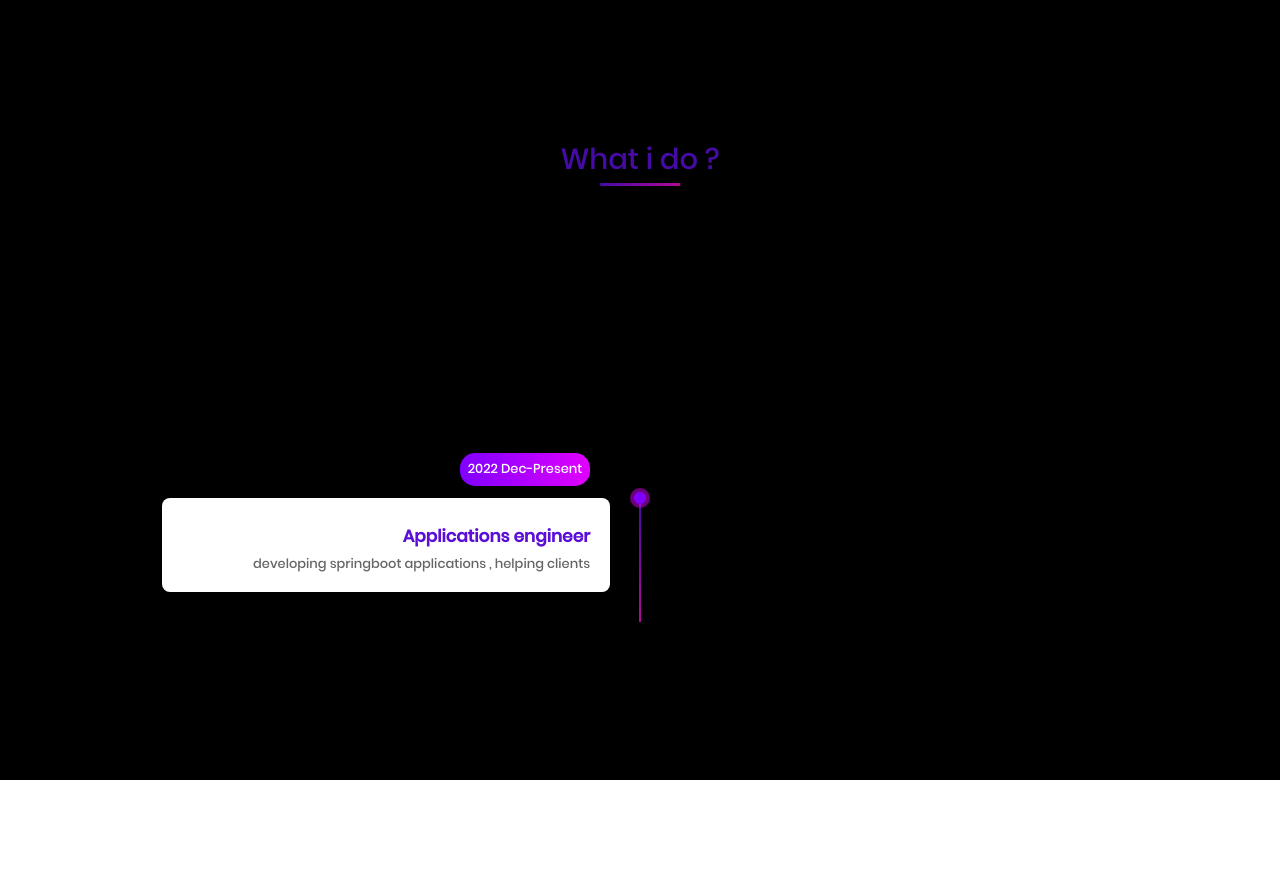
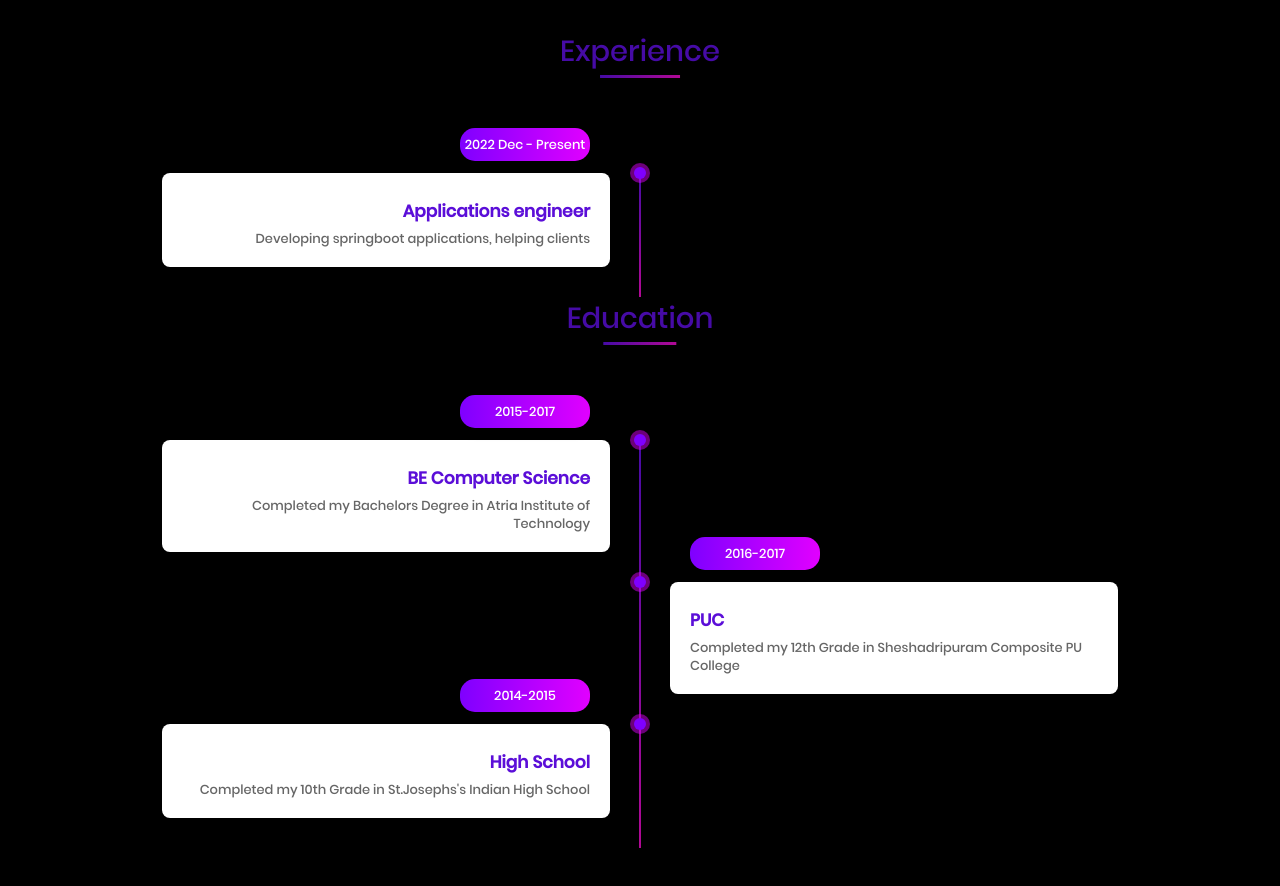
Before and after one commit to itsNitish247/portfolio, a React (Create React App) app: page / in a window 1280 px wide. Shown: the part 1660-2546 px from the top of the page. Before the commit the page ends 2440 px from the top, so only its background shows below. Built offline with nearby package versions, Linux system fonts and the light colour scheme; a web font is replaced by a local one.

Commit message:
added career page and removed experience

```diff
--- a/src/components/layout.jsx
+++ b/src/components/layout.jsx
@@ -3,7 +3,8 @@ import Navbar from './navbar'
 import Home from '../pages/home'
 import '../styles/layout.css'
 import AboutMe from '../pages/aboutMe'
-import Experience from '../pages/experience'
+
+import Career from '../pages/career'
 
 
 function Layout() {
@@ -12,7 +13,7 @@ function Layout() {
       <div className='nav_placement'><Navbar /></div>
       <div className='home_placement'><Home /></div>
       <div className="aboutMe_placement"><AboutMe /></div>
-      <div className="experience_placement"><Experience /></div>
+      <div className="career_placement"><Career /></div>
     </div>
   )
 }
--- a/src/components/navbar.jsx
+++ b/src/components/navbar.jsx
@@ -29,10 +29,7 @@ function Navbar() {
           <li>
             <Link to="/About me">About Me</Link>
           </li>
-          <li>
-            <Link to="/Experience">Experience</Link>
-          </li>
-          <li>
+           <li>
             <Link to="/Careers">Careers</Link>
           </li>
           <li>
--- a/src/pages/career.jsx
+++ b/src/pages/career.jsx
@@ -1,11 +1,50 @@
-import React from 'react'
+import React from 'react';
+import '../styles/career.css';
 
 function Career() {
   return (
-    <div>
+    <div className="main">
+      <h3 className="head">Experience</h3>
+      <div className="container-experience">
+        <ul>
+          <li>
+            <h3 className="heading">Applications engineer</h3>
+            <p>Developing springboot applications, helping clients</p>
+            <span className="date">2022 Dec - Present</span>
+            <span className="circle"></span>
+          </li>
+        </ul>
+      </div>
 
+      {/* Education section with the same classes */}
+      <h3 className="head">Education</h3>
+      <div className="container-education">
+        <ul>
+
+          <li>
+            <h3 className="heading">BE Computer Science</h3>
+            <p>Completed my  Bachelors Degree in Atria Institute of Technology</p>
+            <span className="date">2015-2017</span>
+            <span className="circle"></span>
+          </li>
+
+          <li>
+            <h3 className="heading">PUC</h3>
+            <p>Completed my  12th Grade in Sheshadripuram Composite PU College</p>
+            <span className="date">2016-2017</span>
+            <span className="circle"></span>
+          </li>
+          <li>
+            <h3 className="heading">High School</h3>
+            <p>Completed my  10th Grade in St.Josephs's Indian High School</p>
+            <span className="date">2014-2015</span>
+            <span className="circle"></span>
+          </li>
+
+        </ul>
+      </div>
     </div>
-  )
+  );
 }
 
-export default Career
+export default Career;
--- a/src/pages/experience.jsx
+++ /dev/null
@@ -1,28 +0,0 @@
-import React from 'react'
-import '../styles/experience.css'
-
-function Experience() {
-  return (
-    <div className="main">
-    <h3 className="head">What i <span className='do'>do ?</span></h3>
-    <div className="container">
-      <ul>
-        <li>
-          <h3 className="heading">Applications engineer</h3>
-          <p>
-          developing springboot applications , helping clients
-          </p>
-
-          <span className="date">2022 Dec-Present</span>
-          <span className="circle"></span>
-        </li>
-        </ul>
-    </div>
-  </div>
-);
-}
-
-
-
-
-export default Experience
--- a/src/styles/aboutMe.css
+++ b/src/styles/aboutMe.css
@@ -6,6 +6,10 @@
     align-items: top;
 }
 
+@font-face {
+	font-family: Poppins;
+	src: url(../assets//fonts/FontsFree-Net-Poppins-Medium.ttf);
+}
 
 /* iamge container */
 .image_container{
--- a/src/styles/experience.css
+++ b/src/styles/career.css
@@ -4,10 +4,12 @@
 	box-sizing: border-box;
 	font-family: Poppins;
 }
+
 @font-face {
 	font-family: Poppins;
 	src: url(../assets//fonts/FontsFree-Net-Poppins-Medium.ttf);
 }
+
 .main {
 	width: 100%;
 	height: 100%;
@@ -34,18 +36,19 @@
 	background-image: linear-gradient(to right, rgba(91, 14, 216, 0.767), rgba(238, 12, 200, 0.747));
 }
 
-/* Container Css Start  */
-.container {
+/* Container Experience CSS Start  */
+.container-experience, .container-education {
 	width: 70%;
 	height: auto;
 	margin: auto 0;
 	position: relative;
 }
-.container ul {
+
+.container-experience ul, .container-education ul {
 	list-style: none;
 }
 
-.container ul::after {
+.container-experience ul::after, .container-education ul::after {
 	content: " ";
 	position: absolute;
 	width: 2px;
@@ -55,7 +58,8 @@
 	transform: translateX(-50%);
 	background-image: linear-gradient(to bottom, rgba(91, 14, 216, 0.767), rgba(238, 12, 200, 0.747));
 }
-.container ul li {
+
+.container-experience ul li, .container-education ul li {
 	width: 50%;
 	height: auto;
 	padding: 15px 20px;
@@ -66,10 +70,12 @@
 	margin-bottom: 30px;
 	z-index: 99;
 }
-.container ul li:nth-child(4) {
+
+.container-experience ul li:nth-child(4), .container-education ul li:nth-child(4) {
 	margin-bottom: 0;
 }
-.container ul li .circle {
+
+.container-experience ul li .circle, .container-education ul li .circle {
 	position: absolute;
 	width: 20px;
 	height: 20px;
@@ -79,26 +85,30 @@
 	display: grid;
 	place-items: center;
 }
-.circle::after{
+
+.circle::after {
 	content: ' ';
 	width: 12px;
 	height: 12px;
 	background-color: #7f00ff;
 	border-radius: 50%;
 }
+
 ul li:nth-child(odd) .circle {
 	transform: translate(50%, -50%);
 	right: -30px;
 }
+
 ul li:nth-child(even) .circle {
 	transform: translate(-50%, -50%);
 	left: -30px;
 }
+
 ul li .date {
 	position: absolute;
 	width: 130px;
 	height: 33px;
-	background-image: linear-gradient(to right,#7f00ff,#e100ff);
+	background-image: linear-gradient(to right, #7f00ff, #e100ff);
 	border-radius: 15px;
 	top: -45px;
 	display: grid;
@@ -107,30 +117,36 @@ ul li .date {
 	font-size: 13px;
 	box-shadow: 1px 2px 12px rgba(0, 0, 0, 0.318);
 }
-.container ul li:nth-child(odd) {
+
+.container-experience ul li:nth-child(odd), .container-education ul li:nth-child(odd) {
 	float: left;
 	clear: right;
 	text-align: right;
 	transform: translateX(-30px);
 }
+
 ul li:nth-child(odd) .date {
 	right: 20px;
 }
-.container ul li:nth-child(even) {
+
+.container-experience ul li:nth-child(even), .container-education ul li:nth-child(even) {
 	float: right;
 	clear: left;
 	transform: translateX(30px);
 }
+
 ul li .heading {
 	font-size: 17px;
 	color: rgb(91, 14, 216);
 }
+
 ul li p {
 	font-size: 13px;
 	color: #666;
 	line-height: 18px;
 	margin: 6px 0 4px 0;
 }
+
 ul li a {
 	font-size: 13px;
 	text-decoration: none;
@@ -138,51 +154,50 @@ ul li a {
 	transition: all 0.3s ease;
 }
 
-
 @media only screen and (min-width:798px) and (max-width: 1100px) {
-	.container{
+	.container-experience, .container-education {
 		width: 80%;
 	}
 }
 
 @media only screen and (max-width: 798px) {
-	.container{
+	.container-experience, .container-education {
 		width: 70%;
 		transform: translateX(20px);
 	}
-	.container ul::after{
+	.container-experience ul::after, .container-education ul::after {
 		left: -40px;
 	}
-	.container ul li {
+	.container-experience ul li, .container-education ul li {
 		width: 100%;
 		float: none;
 		clear: none;
 		margin-bottom: 80px;
 	}
-	.container ul li .circle{
+	.container-experience ul li .circle, .container-education ul li .circle {
 		left: -40px;
 		transform: translate(-50%, -50%);
 	}
-	.container ul li .date{
+	.container-experience ul li .date, .container-education ul li .date {
 		left: 20px;
 	}
-	.container ul li:nth-child(odd) {
+	.container-experience ul li:nth-child(odd), .container-education ul li:nth-child(odd) {
 		transform: translateX(0px);
 		text-align: left;
 	}
-	.container ul li:nth-child(even) {
+	.container-experience ul li:nth-child(even), .container-education ul li:nth-child(even) {
 		transform: translateX(0px);
 	}
 }
 
 @media only screen and (max-width: 550px) {
-	.container{
+	.container-experience, .container-education {
 		width: 80%;
 	}
-	.container ul::after{
+	.container-experience ul::after, .container-education ul::after {
 		left: -20px;
 	}
-	.container ul li .circle{
+	.container-experience ul li .circle, .container-education ul li .circle {
 		left: -20px;
 	}
 }
--- a/src/styles/home.css
+++ b/src/styles/home.css
@@ -7,15 +7,17 @@
    align-items: center;
 }
 
+@font-face {
+	font-family: Poppins;
+	src: url(../assets//fonts/FontsFree-Net-Poppins-Medium.ttf);
+}
 .intro{
    color: aliceblue;
-   font-family: 'Poppins', sans-serif;
-
 }
 
 .profession{
    color: aliceblue;
-   font-family: 'Poppins', sans-serif;
+
 }
 
 
--- a/src/styles/layout.css
+++ b/src/styles/layout.css
@@ -5,6 +5,10 @@
    overflow-x: hidden;
 }
 
+@font-face {
+	font-family: Poppins;
+	src: url(../assets//fonts/FontsFree-Net-Poppins-Medium.ttf);
+}
 .home_placement{
    height: 100vh;
    width: 100vw;
@@ -15,7 +19,7 @@
    width: 100vw;
 }
 
-.experience_placement{
-   height: 100vh;
+.career_placement{
+   height: auto;
    width: 100vw;
 }
--- a/src/styles/navbar.css
+++ b/src/styles/navbar.css
@@ -8,6 +8,10 @@
     margin-right: 5%;
 }
 
+@font-face {
+	font-family: Poppins;
+	src: url(../assets//fonts/FontsFree-Net-Poppins-Medium.ttf);
+}
 .port{
     color: aliceblue;
     font-size: 20px;
```
